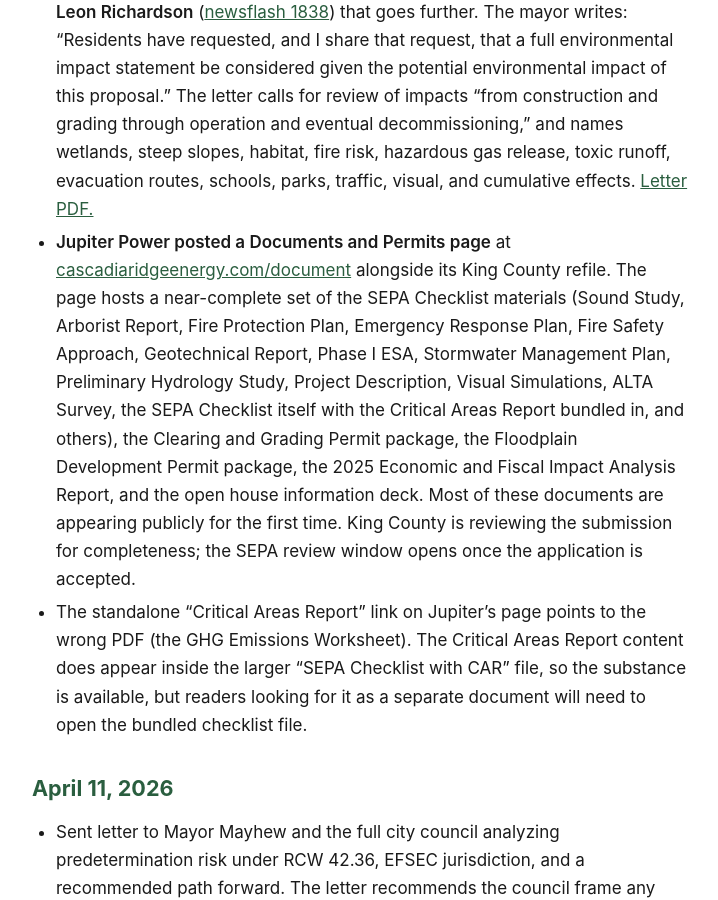
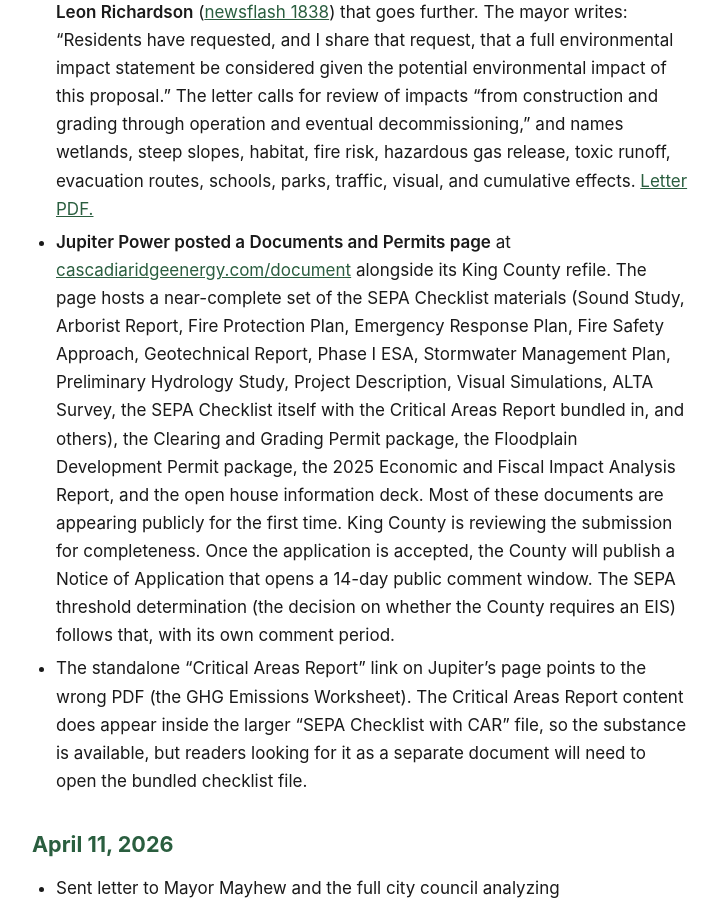
Before and after one commit to calef/cascadia-ridge-bess, a Jekyll site: the page built from _pages/updates.md, in a window 1280 px wide and 900 px high, scrolled down 658 px. Shown: the whole window, without its empty margins (280-998 px from the left). Built offline with Jekyll 4.4.1, drawn with Linux system fonts in a browser that asks for light colours.

Commit message:
Deploy site 2026-04-30-222028

```diff
--- a/_pages/updates.md
+++ b/_pages/updates.md
@@ -8,7 +8,7 @@ What we've published, who we've contacted, and what's happened. Most recent firs
 
 - **City of Snoqualmie published two formal letters on the project.** [Newsflash 1837](https://www.snoqualmiewa.gov/m/newsflash/Home/Detail/1837) is a joint letter from Mayor Mayhew and the entire seated City Council (Johnson, Murphy, Wotton, Holloway, Washington, Cotton) addressed to PSE CEO Mary Kipp, King County Executive Girmay Zahilay, and the King County Council. It catalogs resident concerns about proximity to homes, schools, and parks; fire risk, hazardous gas release, and toxic runoff; evacuation and emergency response; habitat, noise, traffic, visual, and cumulative impacts. It encourages PSE and the County to consider "alternative locations within the Puget Sound Energy transmission and distribution system…with greater separation from residential areas and sensitive uses." [Letter PDF.](https://www.snoqualmiewa.gov/DocumentCenter/View/45305)
 - **Mayor Mayhew sent a separate letter to King County Permitting Director Leon Richardson** ([newsflash 1838](https://www.snoqualmiewa.gov/m/newsflash/Home/Detail/1838)) that goes further. The mayor writes: "Residents have requested, and I share that request, that a full environmental impact statement be considered given the potential environmental impact of this proposal." The letter calls for review of impacts "from construction and grading through operation and eventual decommissioning," and names wetlands, steep slopes, habitat, fire risk, hazardous gas release, toxic runoff, evacuation routes, schools, parks, traffic, visual, and cumulative effects. [Letter PDF.](https://www.snoqualmiewa.gov/DocumentCenter/View/45304)
-- **Jupiter Power posted a Documents and Permits page** at [cascadiaridgeenergy.com/document](https://cascadiaridgeenergy.com/document) alongside its King County refile. The page hosts a near-complete set of the SEPA Checklist materials (Sound Study, Arborist Report, Fire Protection Plan, Emergency Response Plan, Fire Safety Approach, Geotechnical Report, Phase I ESA, Stormwater Management Plan, Preliminary Hydrology Study, Project Description, Visual Simulations, ALTA Survey, the SEPA Checklist itself with the Critical Areas Report bundled in, and others), the Clearing and Grading Permit package, the Floodplain Development Permit package, the 2025 Economic and Fiscal Impact Analysis Report, and the open house information deck. Most of these documents are appearing publicly for the first time. King County is reviewing the submission for completeness; the SEPA review window opens once the application is accepted.
+- **Jupiter Power posted a Documents and Permits page** at [cascadiaridgeenergy.com/document](https://cascadiaridgeenergy.com/document) alongside its King County refile. The page hosts a near-complete set of the SEPA Checklist materials (Sound Study, Arborist Report, Fire Protection Plan, Emergency Response Plan, Fire Safety Approach, Geotechnical Report, Phase I ESA, Stormwater Management Plan, Preliminary Hydrology Study, Project Description, Visual Simulations, ALTA Survey, the SEPA Checklist itself with the Critical Areas Report bundled in, and others), the Clearing and Grading Permit package, the Floodplain Development Permit package, the 2025 Economic and Fiscal Impact Analysis Report, and the open house information deck. Most of these documents are appearing publicly for the first time. King County is reviewing the submission for completeness. Once the application is accepted, the County will publish a Notice of Application that opens a 14-day public comment window. The SEPA threshold determination (the decision on whether the County requires an EIS) follows that, with its own comment period.
 - The standalone "Critical Areas Report" link on Jupiter's page points to the wrong PDF (the GHG Emissions Worksheet). The Critical Areas Report content does appear inside the larger "SEPA Checklist with CAR" file, so the substance is available, but readers looking for it as a separate document will need to open the bundled checklist file.
 
 ## April 11, 2026
```
